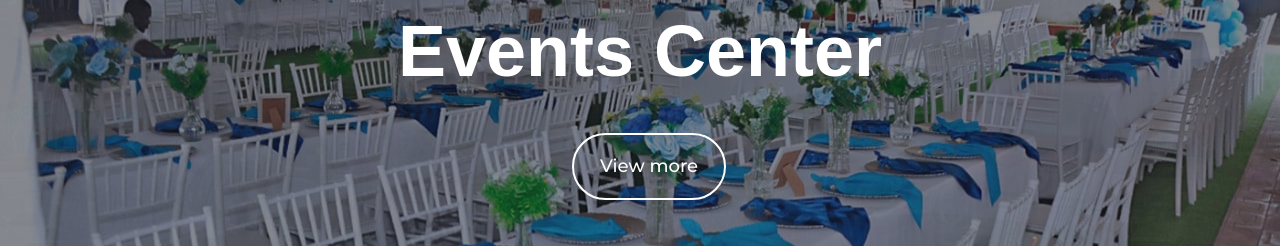
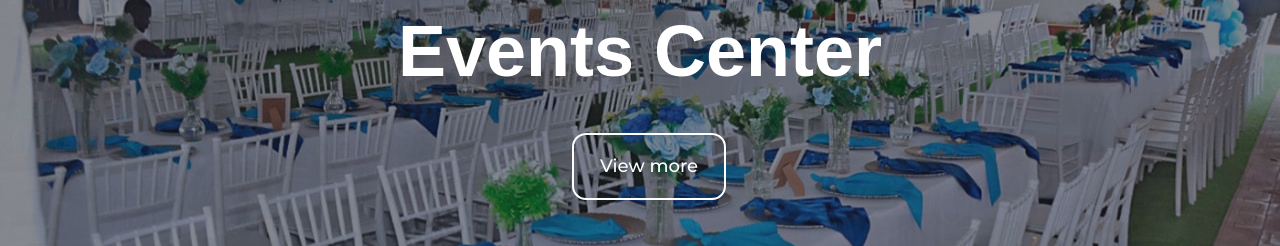
Before and after one commit to nettey-senpai/tesanocottage-website, a React (Vite) app: page / in a window 1280 px wide. Shown: the part 2660-2906 px from the top of the page. Built offline with nearby package versions, Linux system fonts and the light colour scheme; a web font is replaced by a local one.

Commit message:
update button ui

```diff
--- a/src/sections/EventsCenter.jsx
+++ b/src/sections/EventsCenter.jsx
@@ -47,7 +47,7 @@ const EventsCenter = () => {
 
         <Link to="/events">
           <Button
-            styles="absolute top-[55%] md:left-[45%] left-[33%] z-20 text-white outline outline-2 outline-offset-2 rounded-[50px] hover:animate-bounce"
+            styles="absolute top-[55%] md:left-[45%] left-[33%] z-20 text-white outline outline-2 outline-offset-2 rounded-[10px] before:ease overflow-hidden transition-all before:absolute before:right-0 before:top-0 before:h-16 before:w-8 before:translate-x-12 before:rotate-6 before:bg-white before:opacity-20 before:duration-700 hover:before:-translate-x-40"
             label="View more"
             SpanStyles="relative z-10"
             type="button"
```
